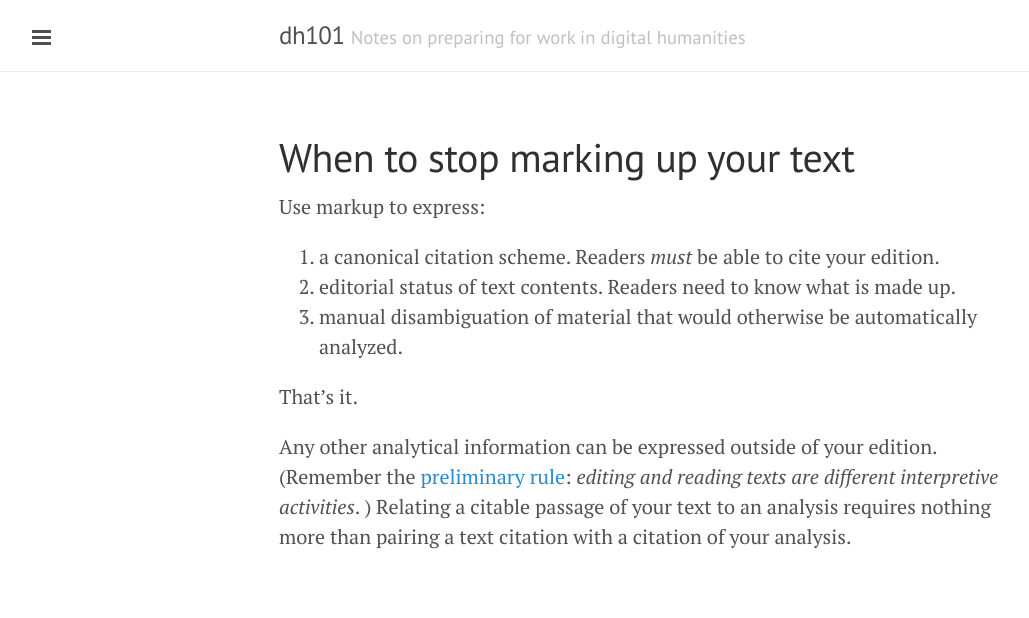
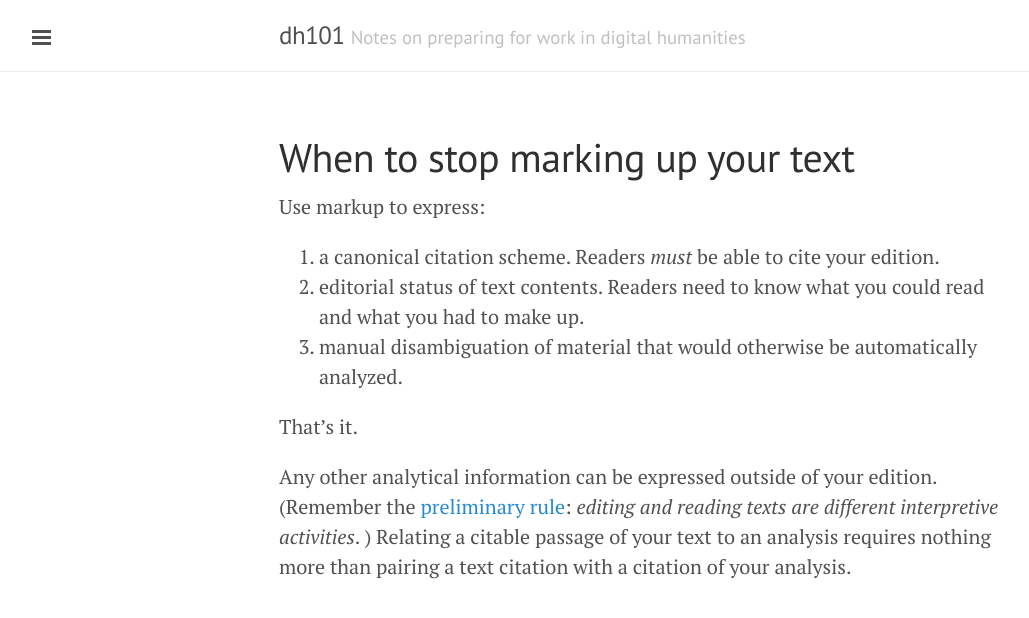
Before and after one commit to neelsmith/dh101, a Jekyll site: the page built from markup/index.md, in a window 1280 px wide. Shown: the top 618 px of the page, without its empty margins (1-1030 px from the left). Built offline with Jekyll 4.4.1, drawn with Linux system fonts in a browser that asks for light colours; Markdown is read by kramdown in place of the engine named in the settings.

Commit message:
Rephrase

```diff
--- a/markup/index.md
+++ b/markup/index.md
@@ -6,7 +6,7 @@ layout: page
 Use markup to express:
 
 1. a canonical citation scheme.  Readers *must* be able to cite your edition.
-2. editorial status of text contents.  Readers need to know what is made up.
+2. editorial status of text contents.  Readers need to know what you could read and what you had to make up.
 3. manual disambiguation of material that would otherwise be automatically analyzed.
 
 That's it.
```
